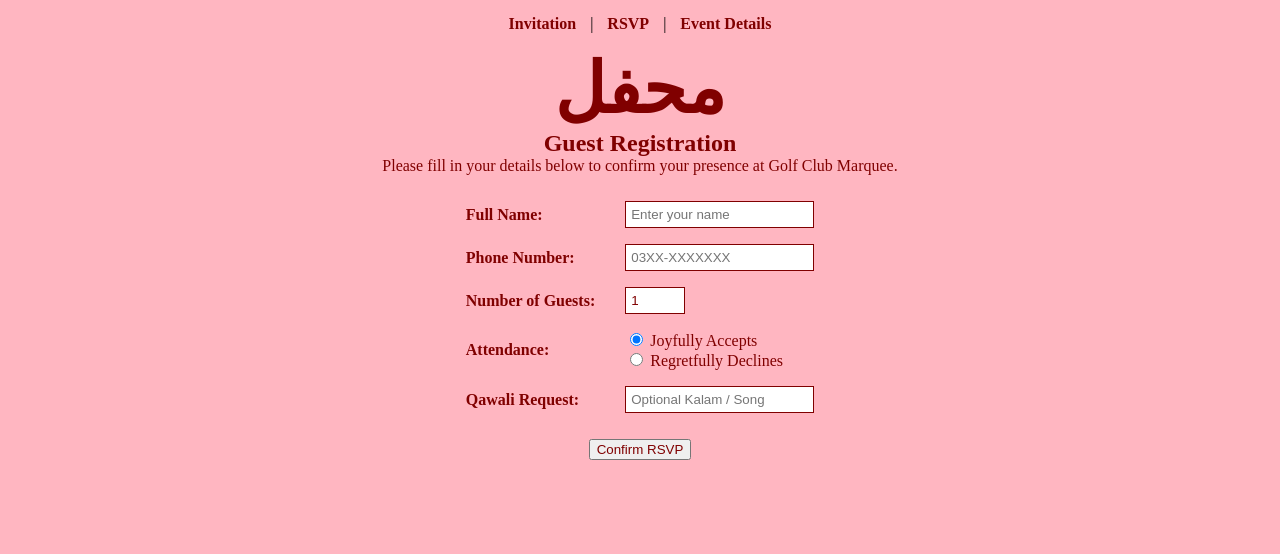
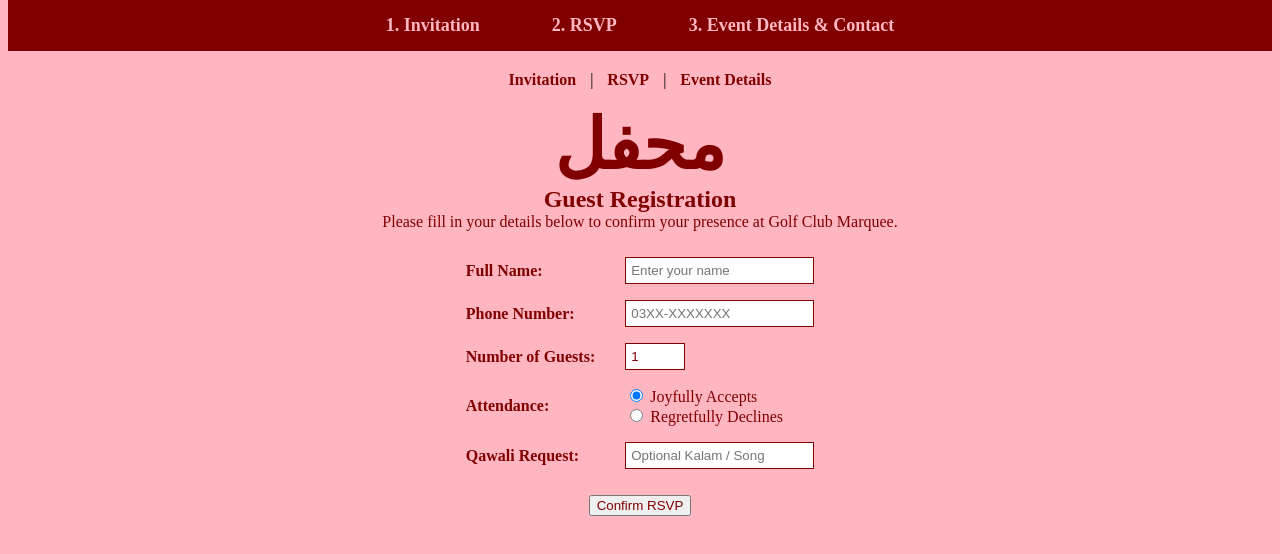
Before and after one commit to fatima-noor07/mehfil-event-invitaion, a plain HTML site: page rsvp.html in a window 1280 px wide. Drawn offline with Linux system fonts and the light colour scheme.

Commit message:
added a navigation bar

```diff
--- a/rsvp.html
+++ b/rsvp.html
@@ -6,7 +6,11 @@
   <title>Mehfil - RSVP</title>
 </head>
 <body>
-
+<div class="navbar">
+  <a href="index.html">1. Invitation</a>
+  <a href="rsvp.html">2. RSVP</a>
+  <a href="details.html">3. Event Details & Contact</a>
+</div>
   <nav>
     <a href="index.html">Invitation</a> |
     <a href="rsvp.html">RSVP</a> |
--- a/style.css
+++ b/style.css
@@ -86,3 +86,24 @@ input {
   padding: 5px;
   color: maroon;
 }
+
+.navbar {
+  background-color: maroon;
+  padding: 15px 0;
+  margin-bottom: 20px;
+}
+
+.navbar a {
+  color: lightpink;
+  text-decoration: none;
+  font-size: 18px;
+  font-weight: bold;
+  margin: 0 20px;
+  padding: 8px 14px;
+  border-radius: 5px;
+}
+
+.navbar a:hover {
+  background-color: lightpink;
+  color: maroon;
+}
```
Also changed, not shown: details.html (+5 -0 lines), index.html (+6 -0 lines), 1 other file.
